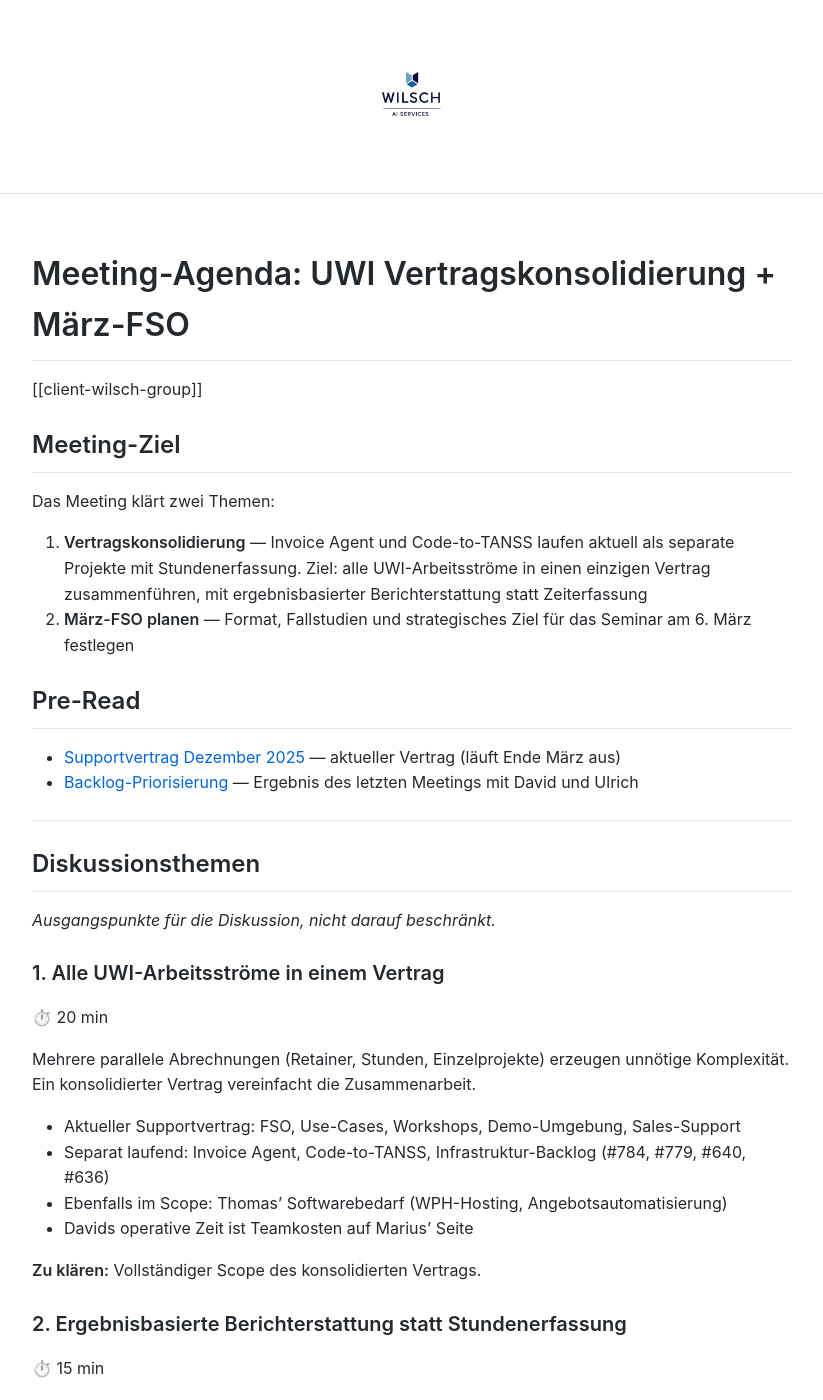
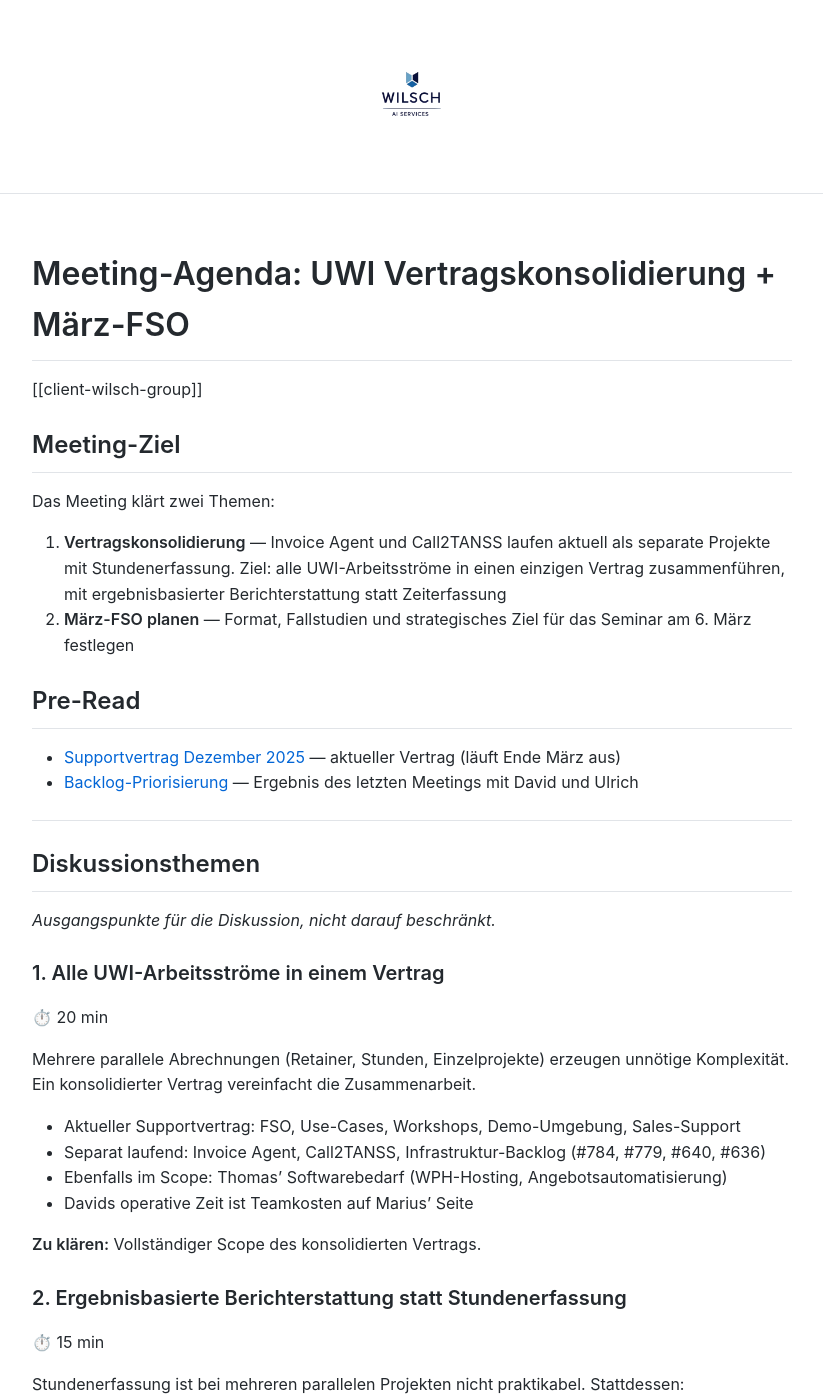
Before and after one commit to MariusWilsch/public-wilsch-ai-pages, a Jekyll site: the page built from project/uwi-retainer/meeting-agenda-contract-consolidation.md, in a window 1280 px wide and 1400 px high. Shown: the whole window, without its empty margins (228-1051 px from the left). Built offline with Jekyll 4.4.1, drawn with Linux system fonts in a browser that asks for light colours; our own code applies the rules of GitHub Pages for plain Markdown files.

Commit message:
Sync from hippocampus 2026-02-17

```diff
--- a/project/uwi-retainer/meeting-agenda-contract-consolidation.md
+++ b/project/uwi-retainer/meeting-agenda-contract-consolidation.md
@@ -9,7 +9,7 @@ publish: true
 
 Das Meeting klärt zwei Themen:
 
-1. **Vertragskonsolidierung** — Invoice Agent und Code-to-TANSS laufen aktuell als separate Projekte mit Stundenerfassung. Ziel: alle UWI-Arbeitsströme in einen einzigen Vertrag zusammenführen, mit ergebnisbasierter Berichterstattung statt Zeiterfassung
+1. **Vertragskonsolidierung** — Invoice Agent und Call2TANSS laufen aktuell als separate Projekte mit Stundenerfassung. Ziel: alle UWI-Arbeitsströme in einen einzigen Vertrag zusammenführen, mit ergebnisbasierter Berichterstattung statt Zeiterfassung
 2. **März-FSO planen** — Format, Fallstudien und strategisches Ziel für das Seminar am 6. März festlegen
 
 ## Pre-Read
@@ -29,7 +29,7 @@ Das Meeting klärt zwei Themen:
 Mehrere parallele Abrechnungen (Retainer, Stunden, Einzelprojekte) erzeugen unnötige Komplexität. Ein konsolidierter Vertrag vereinfacht die Zusammenarbeit.
 
 - Aktueller Supportvertrag: FSO, Use-Cases, Workshops, Demo-Umgebung, Sales-Support
-- Separat laufend: Invoice Agent, Code-to-TANSS, Infrastruktur-Backlog (#784, #779, #640, #636)
+- Separat laufend: Invoice Agent, Call2TANSS, Infrastruktur-Backlog (#784, #779, #640, #636)
 - Ebenfalls im Scope: Thomas' Softwarebedarf (WPH-Hosting, Angebotsautomatisierung)
 - Davids operative Zeit ist Teamkosten auf Marius' Seite
 
```
